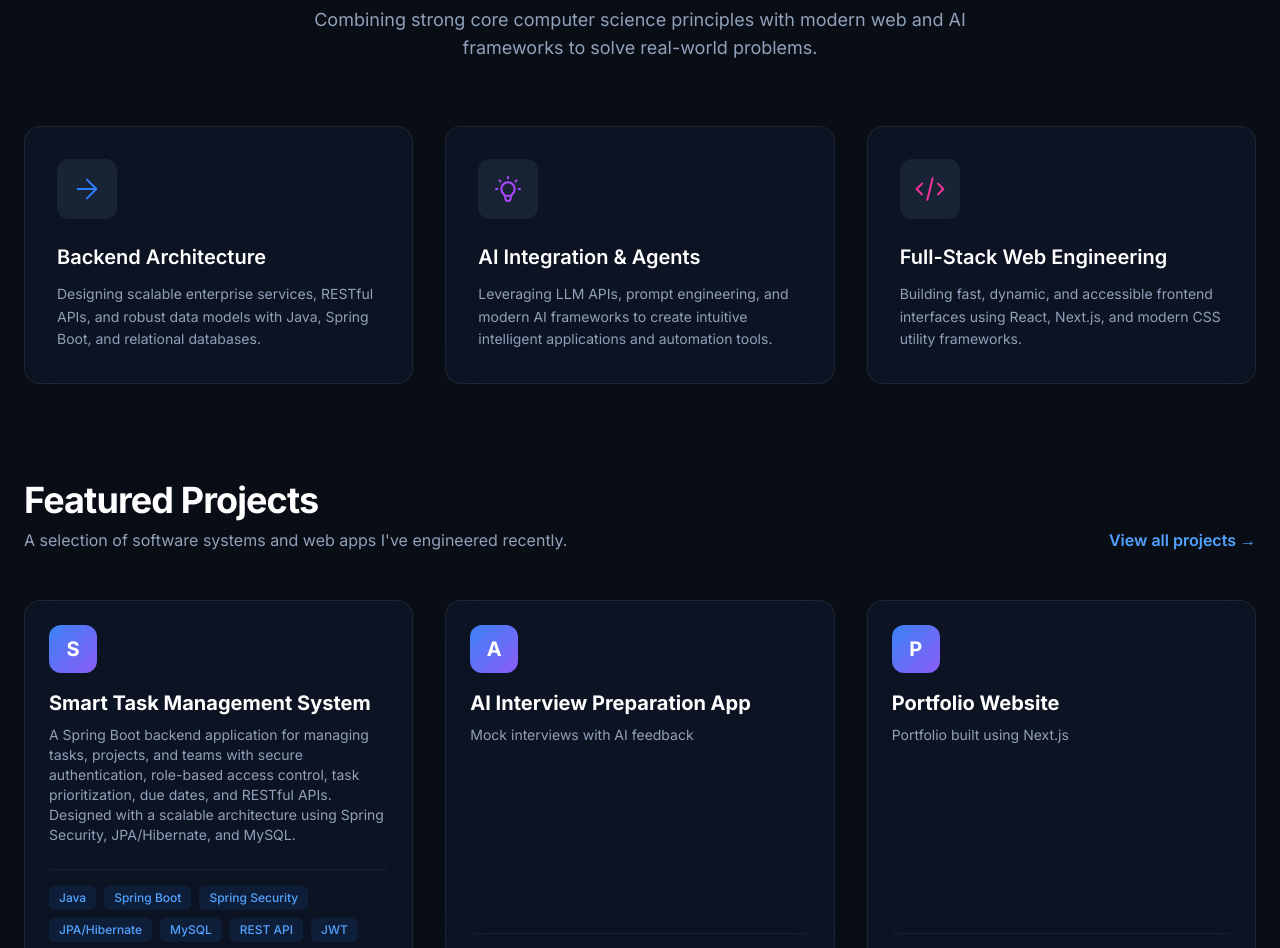
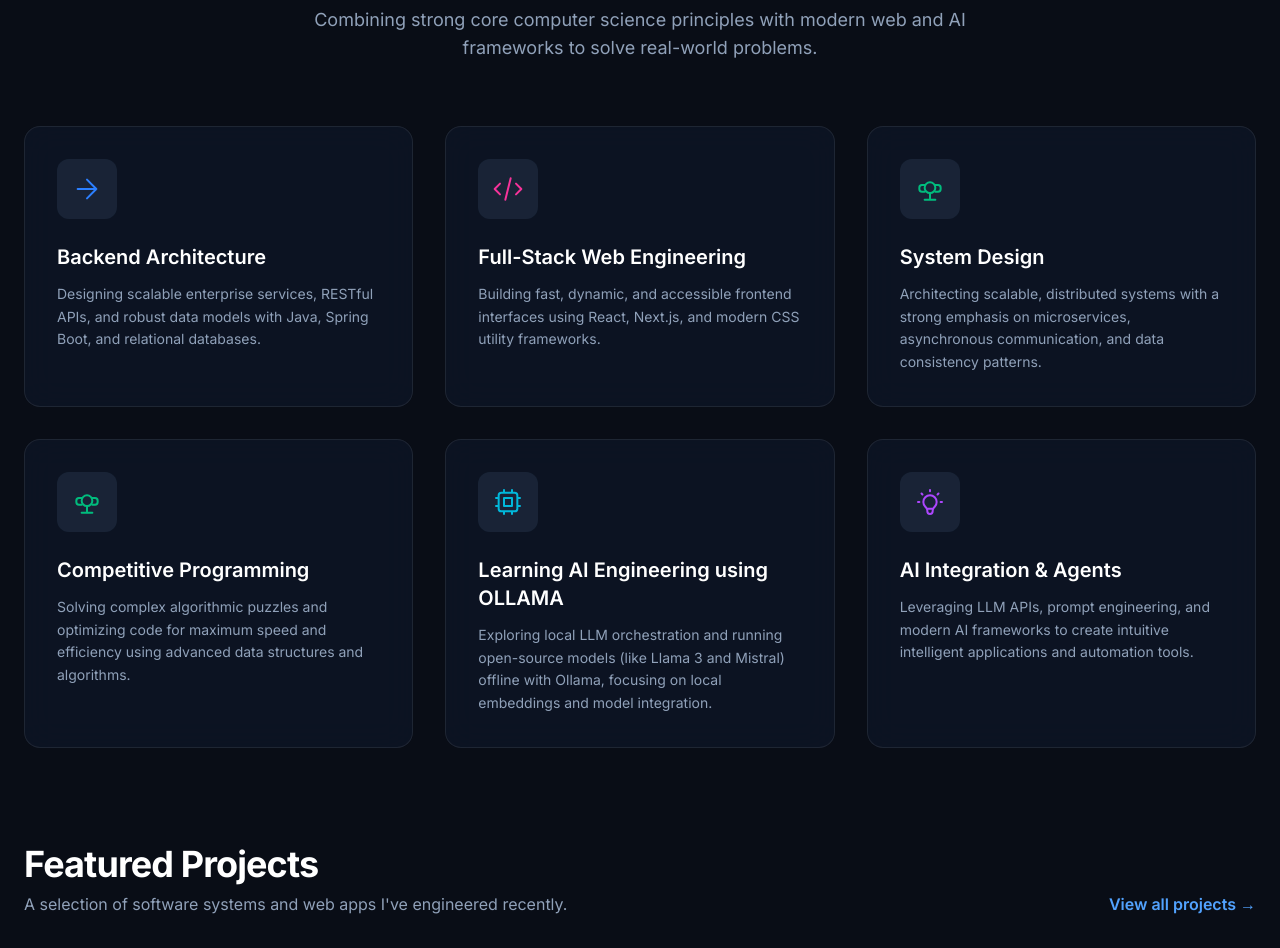
Before and after one commit to himanshuujhaa/himanshujhaa, a Next.js app: page / in a window 1280 px wide. Shown: the part 980-1928 px from the top of the page. Built offline with nearby package versions, Linux system fonts and the light colour scheme.

Commit message:
refactor: extract expertise data to external module and expand list of services

```diff
--- a/app/page.tsx
+++ b/app/page.tsx
@@ -1,38 +1,9 @@
 import Link from "next/link";
 import Hero from "@/components/Hero";
 import { projects } from "@/data/projects";
+import { expertise } from "@/data/expertise";
 
 export default function Home() {
-  const expertise = [
-    {
-      icon: (
-        <svg className="w-8 h-8 text-blue-500" fill="none" stroke="currentColor" viewBox="0 0 24 24">
-          <path strokeLinecap="round" strokeLinejoin="round" strokeWidth={1.5} d="M5 12h14M12 5l7 7-7 7" />
-        </svg>
-      ),
-      title: "Backend Architecture",
-      description: "Designing scalable enterprise services, RESTful APIs, and robust data models with Java, Spring Boot, and relational databases.",
-    },
-    {
-      icon: (
-        <svg className="w-8 h-8 text-purple-500" fill="none" stroke="currentColor" viewBox="0 0 24 24">
-          <path strokeLinecap="round" strokeLinejoin="round" strokeWidth={1.5} d="M9.663 17h4.673M12 3v1m6.364 1.636l-.707.707M21 12h-1M4 12H3m3.343-5.657l-.707-.707m2.828 9.9a5 5 0 117.072 0l-.548.547A3.374 3.374 0 0014 18.469V19a2 2 0 11-4 0v-.531c0-.895-.356-1.754-.988-2.386l-.548-.547z" />
-        </svg>
-      ),
-      title: "AI Integration & Agents",
-      description: "Leveraging LLM APIs, prompt engineering, and modern AI frameworks to create intuitive intelligent applications and automation tools.",
-    },
-    {
-      icon: (
-        <svg className="w-8 h-8 text-pink-500" fill="none" stroke="currentColor" viewBox="0 0 24 24">
-          <path strokeLinecap="round" strokeLinejoin="round" strokeWidth={1.5} d="M10 20l4-16m4 4l4 4-4 4M6 16l-4-4 4-4" />
-        </svg>
-      ),
-      title: "Full-Stack Web Engineering",
-      description: "Building fast, dynamic, and accessible frontend interfaces using React, Next.js, and modern CSS utility frameworks.",
-    },
-  ];
-
   return (
     <main className="space-y-24 pb-24">
       {/* Hero Section */}
--- /dev/null
+++ b/data/expertise.tsx
@@ -0,0 +1,68 @@
+import React from "react";
+
+export interface ExpertiseItem {
+    icon: React.ReactNode;
+    title: string;
+    description: string;
+}
+
+export const expertise: ExpertiseItem[] = [
+    {
+        icon: (
+            <svg className="w-8 h-8 text-blue-500" fill="none" stroke="currentColor" viewBox="0 0 24 24" >
+                <path strokeLinecap="round" strokeLinejoin="round" strokeWidth={1.5} d="M5 12h14M12 5l7 7-7 7" />
+            </svg>
+        ),
+        title: "Backend Architecture",
+        description: "Designing scalable enterprise services, RESTful APIs, and robust data models with Java, Spring Boot, and relational databases.",
+    },
+    {
+        icon: (
+            <svg className="w-8 h-8 text-pink-500" fill="none" stroke="currentColor" viewBox="0 0 24 24" >
+                <path strokeLinecap="round" strokeLinejoin="round" strokeWidth={1.5} d="M10 20l4-16m4 4l4 4-4 4M6 16l-4-4 4-4" />
+            </svg>
+        ),
+        title: "Full-Stack Web Engineering",
+        description: "Building fast, dynamic, and accessible frontend interfaces using React, Next.js, and modern CSS utility frameworks.",
+    },
+    {
+        icon: (
+            <svg className="w-8 h-8 text-emerald-500" fill="none" stroke="currentColor" viewBox="0 0 24 24" >
+                <path strokeLinecap="round" strokeLinejoin="round" strokeWidth={1.5} d="M12 15a4 4 0 100-8 4 4 0 000 8z" />
+                <path strokeLinecap="round" strokeLinejoin="round" strokeWidth={1.5} d="M12 15v4M8 20h8" />
+                <path strokeLinecap="round" strokeLinejoin="round" strokeWidth={1.5} d="M16 9h2a2 2 0 012 2v1a2 2 0 01-2 2h-2M8 9H6a2 2 0 00-2 2v1a2 2 0 002 2h2" />
+            </svg>
+        ),
+        title: "System Design",
+        description: "Architecting scalable, distributed systems with a strong emphasis on microservices, asynchronous communication, and data consistency patterns.",
+    },
+    {
+        icon: (
+            <svg className="w-8 h-8 text-emerald-500" fill="none" stroke="currentColor" viewBox="0 0 24 24" >
+                <path strokeLinecap="round" strokeLinejoin="round" strokeWidth={1.5} d="M12 15a4 4 0 100-8 4 4 0 000 8z" />
+                <path strokeLinecap="round" strokeLinejoin="round" strokeWidth={1.5} d="M12 15v4M8 20h8" />
+                <path strokeLinecap="round" strokeLinejoin="round" strokeWidth={1.5} d="M16 9h2a2 2 0 012 2v1a2 2 0 01-2 2h-2M8 9H6a2 2 0 00-2 2v1a2 2 0 002 2h2" />
+            </svg>
+        ),
+        title: "Competitive Programming",
+        description: "Solving complex algorithmic puzzles and optimizing code for maximum speed and efficiency using advanced data structures and algorithms.",
+    },
+    {
+        icon: (
+            <svg className="w-8 h-8 text-cyan-500" fill="none" stroke="currentColor" viewBox="0 0 24 24" >
+                <path strokeLinecap="round" strokeLinejoin="round" strokeWidth={1.5} d="M9 3v2m6-2v2M9 19v2m6-2v2M5 9H3m2 6H3m18-6h-2m2 6h-2M7 5h10a2 2 0 012 2v10a2 2 0 01-2 2H7a2 2 0 01-2-2V7a2 2 0 012-2zM9 9h6v6H9V9z" />
+            </svg>
+        ),
+        title: "Learning AI Engineering using OLLAMA",
+        description: "Exploring local LLM orchestration and running open-source models (like Llama 3 and Mistral) offline with Ollama, focusing on local embeddings and model integration.",
+    },
+    {
+        icon: (
+            <svg className="w-8 h-8 text-purple-500" fill="none" stroke="currentColor" viewBox="0 0 24 24" >
+                <path strokeLinecap="round" strokeLinejoin="round" strokeWidth={1.5} d="M9.663 17h4.673M12 3v1m6.364 1.636l-.707.707M21 12h-1M4 12H3m3.343-5.657l-.707-.707m2.828 9.9a5 5 0 117.072 0l-.548.547A3.374 3.374 0 0014 18.469V19a2 2 0 11-4 0v-.531c0-.895-.356-1.754-.988-2.386l-.548-.547z" />
+            </svg>
+        ),
+        title: "AI Integration & Agents",
+        description: "Leveraging LLM APIs, prompt engineering, and modern AI frameworks to create intuitive intelligent applications and automation tools.",
+    }
+];
```
